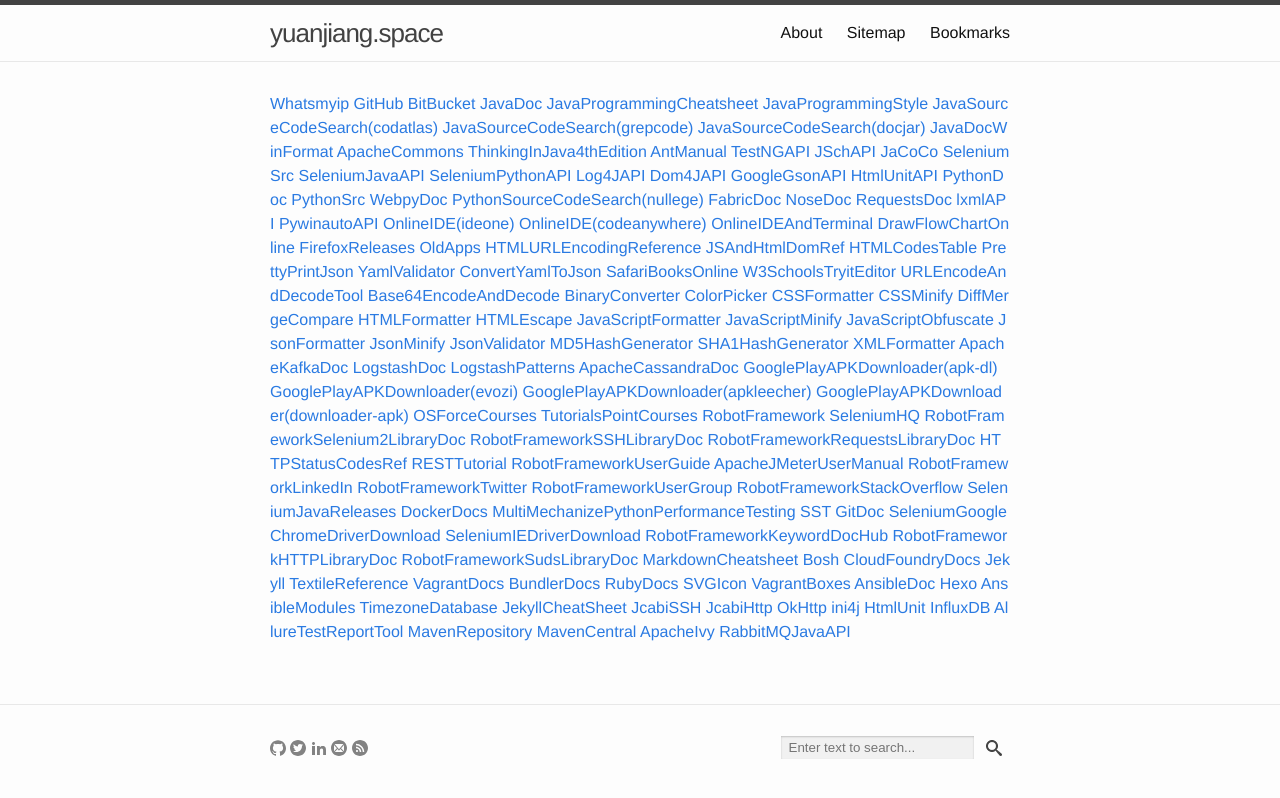
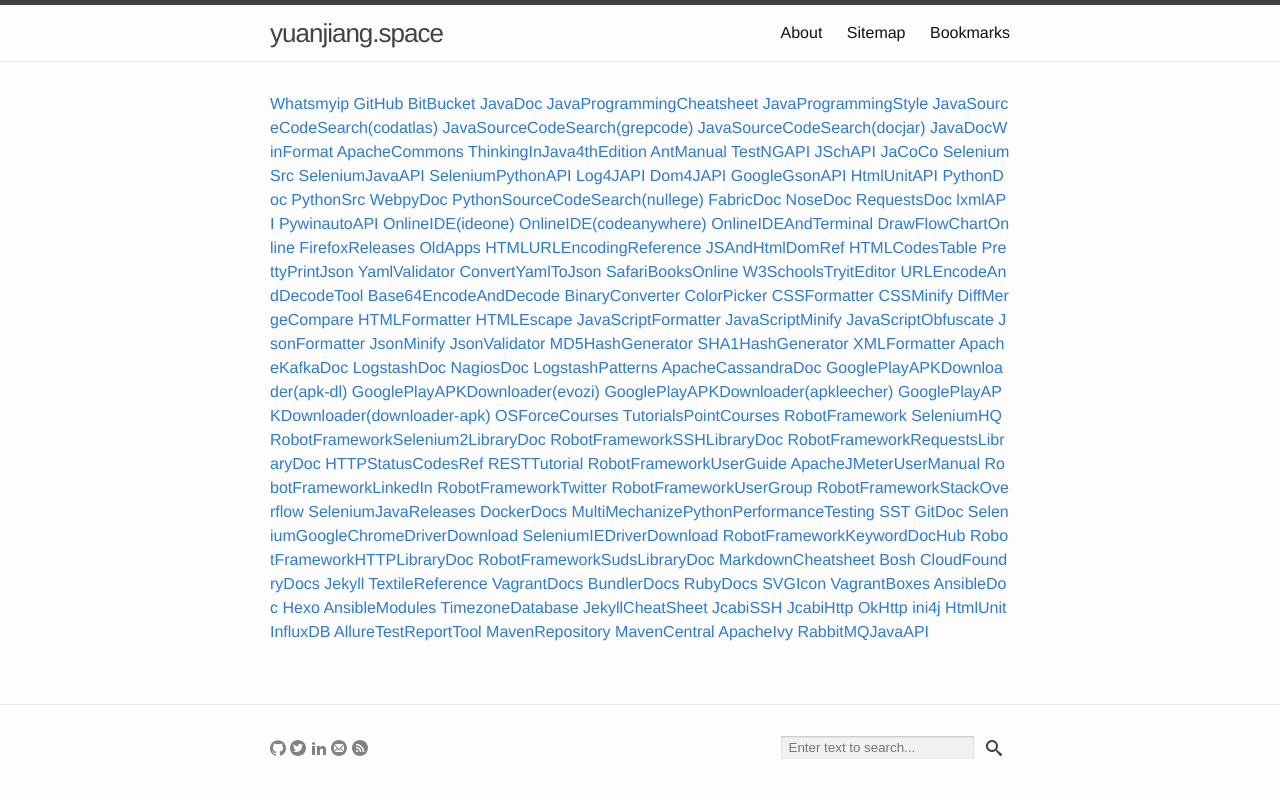
Before and after one commit to yuan-jiang/yuan-jiang.github.io, a Jekyll site: the page built from bookmarks.md, in a window 1280 px wide. Shown: the top 798 px of the page. Built offline with Jekyll 4.4.1, drawn with Linux system fonts in a browser that asks for light colours.

Commit message:
Update bookmarks.yml

```diff
--- a/_data/bookmarks.yml
+++ b/_data/bookmarks.yml
@@ -130,6 +130,8 @@
   link: http://kafka.apache.org/documentation.html
 - description: LogstashDoc
   link: https://www.elastic.co/guide/en/logstash/current/index.html
+- description: NagiosDoc
+  link: https://assets.nagios.com/downloads/nagioscore/docs/nagioscore/3/en/toc.html
 - description: LogstashPatterns
   link: https://github.com/logstash-plugins/logstash-patterns-core/tree/master/patterns
 - description: ApacheCassandraDoc
```
